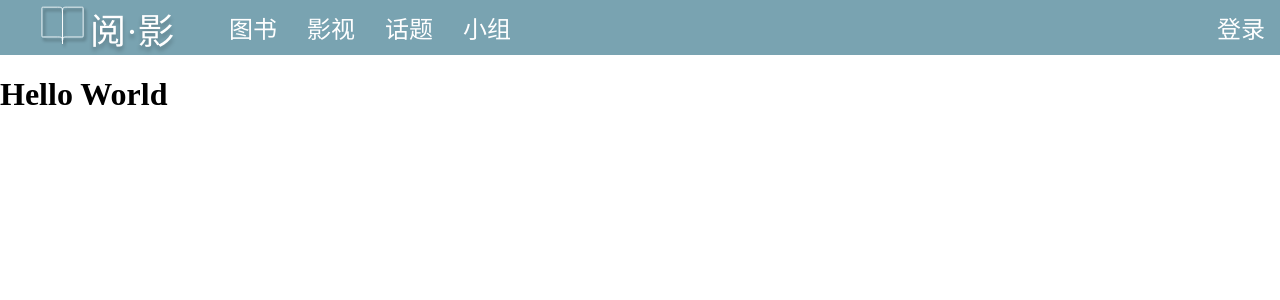
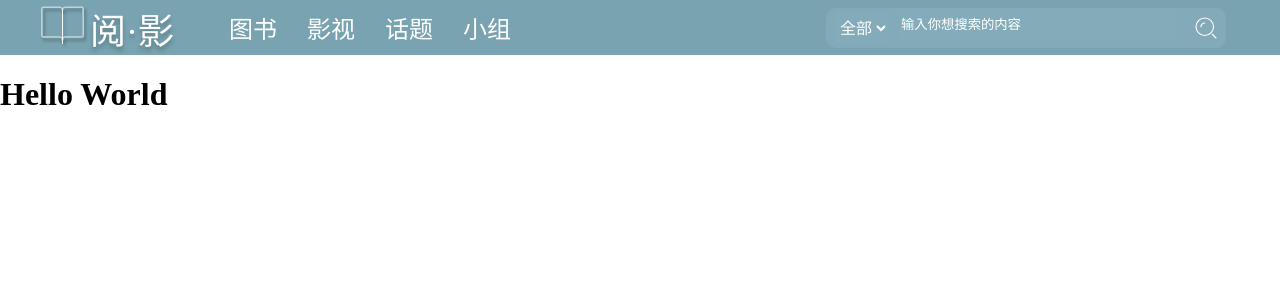
Before and after one commit to CheangFouSUY/web-yueying, a Vue app: page / in a window 1280 px wide. Shown: the top 300 px of the page. Built offline with nearby package versions, Linux system fonts and the light colour scheme.

Commit message:
Add search tab

```diff
--- a/src/components/Header.vue
+++ b/src/components/Header.vue
@@ -8,7 +8,18 @@
     <a href="/drama" class="navLink">影视</a>
     <a href="/feed" class="navLink">话题</a>
     <a href="/group" class="navLink">小组</a>
-    <router-link id='login' to="/login">登录</router-link>
+    <div class='searchBox'>
+                <select id="Type" name="Type">
+                    <option value="all">全部</option>
+                    <option value="books">图书</option>
+                    <option value="dramas">影视</option>
+                    <option value="feeds">话题</option>
+                    <option value="groups">小组</option>
+                </select>
+        <input type='text' v-model='search' placeholder="输入你想搜索的内容">
+        <img class="navicon" src="@/assets/Search.svg" alt="search_icon">
+    </div>
+    <a href="/login" id='login'>登录</a>
 </div>
 </template>
 
@@ -18,7 +29,7 @@ export default {
 }
 </script>
 
-<style>
+<style scoped>
 #headerLogo{
     width: 55px;
     float: left;
@@ -47,14 +58,66 @@ a{
     float: left;
     height: 35px;
     /* outline: 1px black solid; */
-    margin: auto ;
+    margin: auto;
     padding: 10px 15px;
     padding-right: 15px;
     color: white;
     text-decoration: none;
 
 }
+.searchBox{
+    display: inline-block;
+    border-radius: 10px;
+    background-color: rgba(208, 232, 242, 0.1);
+    height: 40px;
+    width: 400px;
+    margin-top: 8px;
+    margin-left: 300px;
+}
+.searchBox input{
+    font-family: "Microsoft JhengHei", 微软正黑体, "Microsoft YaHei", 微软雅黑;
+    height: 30px;
+    width: 275px;
+    margin-left: 10px;
+    border: none;
+    color: white;
+    background-color: rgba(208, 232, 242, 0.01);
+}
+.searchBox input::placeholder{
+    color: white;
+}
+.searchBox input:focus {
+    outline: none;
+}
+.navicon {
+    width: 30px;
+    float: right;
+    margin-top: 5px;
+    margin-right: 5px;
+}
+.navicon:hover{
+    cursor: pointer;
+}
 #login{
     float:right;
 }
+#Type{
+    float: left;
+    height: 30px;
+    background-color: rgba(208, 232, 242, 0.01);
+    margin-left: 10px;
+    margin-top: 5px;
+    font-size: 16px;
+    color: white;
+    font-family: "Microsoft JhengHei", 微软正黑体, "Microsoft YaHei", 微软雅黑;
+    outline: none;
+    position: relative;
+    border: none;
+}
+#Type:hover{
+    cursor: pointer;
+}
+#Type option{
+    background-color: #79A3B1;
+}
 </style>
--- a/src/views/Login.vue
+++ b/src/views/Login.vue
@@ -45,7 +45,7 @@ export default {
 }
 </script>
 
-<style>
+<style scoped>
 .login #logo{
     width: 350px;
     margin: 80px auto 40px;
```
Also changed, not shown: src/assets/Search.svg (added).
